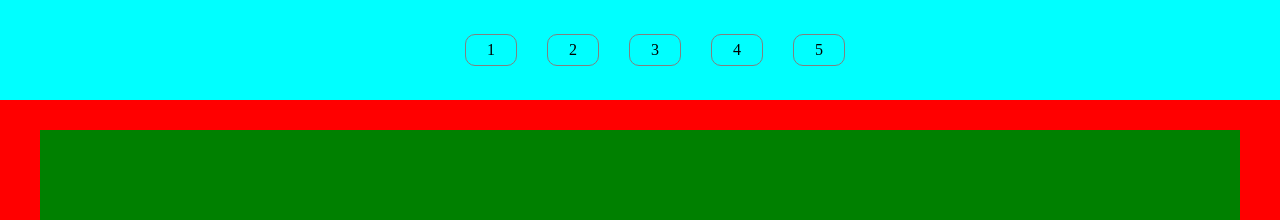
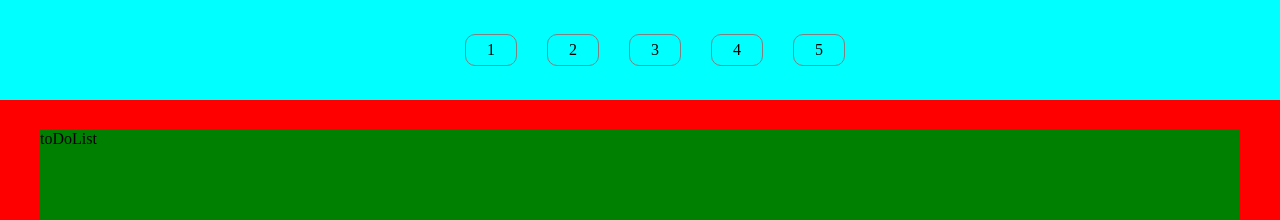
Before and after one commit to inevadim/ineHub, a React (Create React App) app: page / in a window 1280 px wide. Shown: the top 220 px of the page. Built offline with nearby package versions, Linux system fonts and the light colour scheme.

Commit message:
create toDoList

```diff
--- a/src/components/content/Content.jsx
+++ b/src/components/content/Content.jsx
@@ -1,9 +1,12 @@
 import styles from './Content.module.scss';
+import { ToDoList } from './toDoList/ToDoList';
 
 export const Content = () => {
   return (
     <div className={styles.content}>
-      <div className={styles.wrapperContent}></div>
+      <div className={styles.wrapperContent}>
+        <ToDoList />
+      </div>
     </div>
   );
 };
--- /dev/null
+++ b/src/components/content/toDoList/ToDoList.jsx
@@ -0,0 +1,5 @@
+import styles from './ToDoList.module.scss';
+
+export const ToDoList = () => {
+  return <div className={styles.toDoList}>toDoList</div>;
+};
```
Also changed, not shown: src/components/content/toDoList/ToDoList.module.scss (added).
